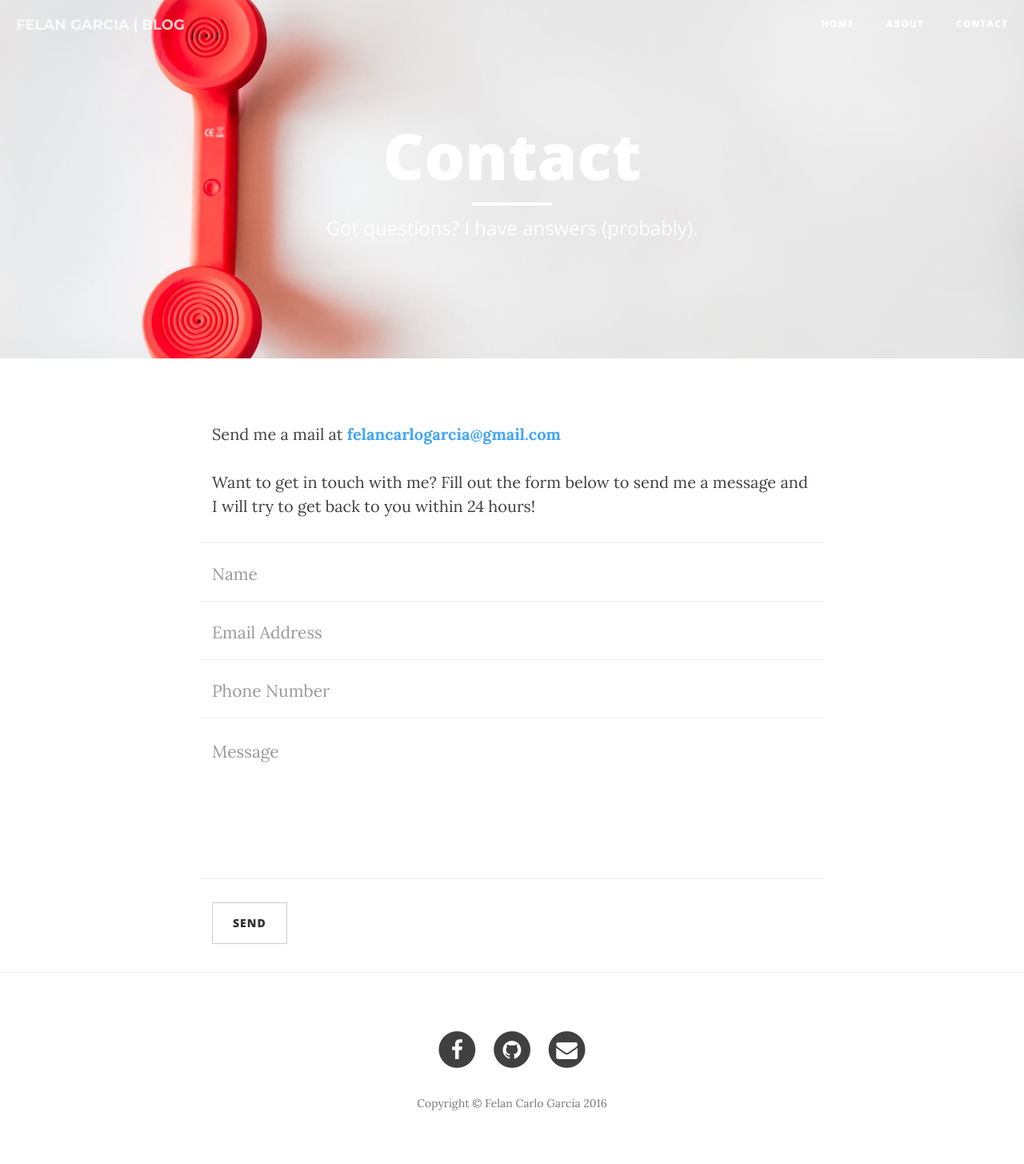
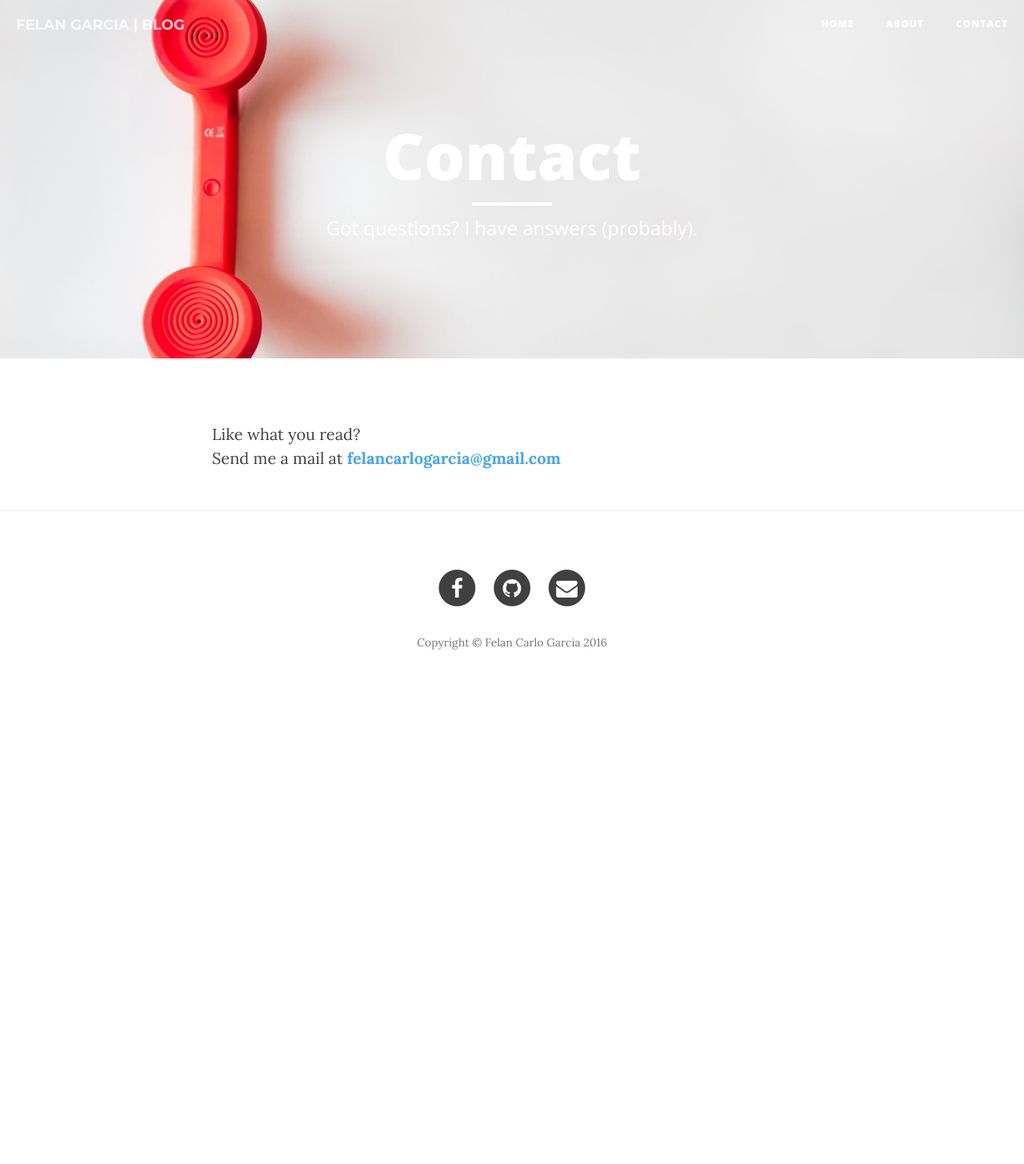
Before and after one commit to cadrev/blog, a Jekyll site: the page built from contact.html, in a window 1280 px wide. Shown: the whole page at 80% size. Built offline with Jekyll 4.4.1, drawn with Linux system fonts in a browser that asks for light colours; nearby versions of some CDN libraries; after the commit the page ends 900 px from its top, so only the background shows below that.

Commit message:
Update contact.html

```diff
--- a/contact.html
+++ b/contact.html
@@ -5,12 +5,16 @@ description: "Got questions? I have answers (probably)."
 header-img: "img/contactsmall-bg.jpg"
 ---
 
-<p> Send me a mail at <b style="color:#42a5f5">felancarlogarcia@gmail.com</b> </p>
+<p> Like what you read?<br>
+    Send me a mail at <b style="color:#42a5f5">felancarlogarcia@gmail.com</b>
+</p>
 
-<p>Want to get in touch with me? Fill out the form below to send me a message and I will try to get back to you within 24 hours!</p>
+<!--
+<p>Want to get in touch with me? Fill out the form below to send me a message and I will try to get back to you within 24 hours!</p> -->
 <!-- Contact Form - Enter your email address on line 19 of the mail/contact_me.php file to make this form work. -->
 <!-- WARNING: Some web hosts do not allow emails to be sent through forms to common mail hosts like Gmail or Yahoo. It's recommended that you use a private domain email address! -->
 <!-- NOTE: To use the contact form, your site must be on a live web host with PHP! The form will not work locally! -->
+<!--
 <form name="sentMessage" id="contactForm" novalidate>
     <div class="row control-group">
         <div class="form-group col-xs-12 floating-label-form-group controls">
@@ -48,3 +52,4 @@ header-img: "img/contactsmall-bg.jpg"
         </div>
     </div>
 </form>
+-->
```
